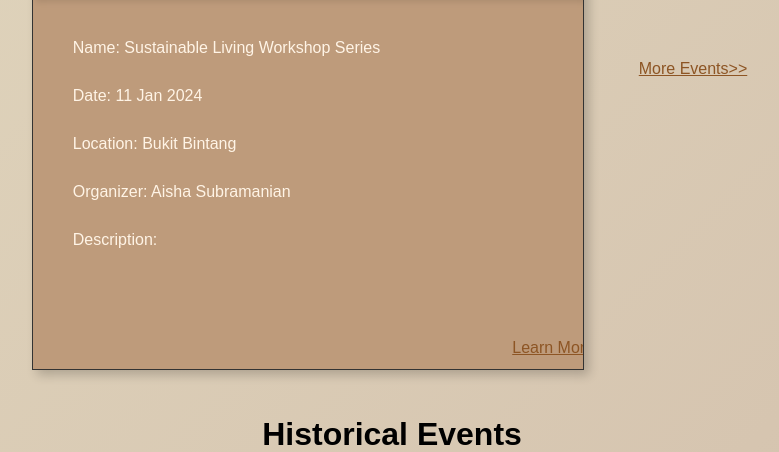
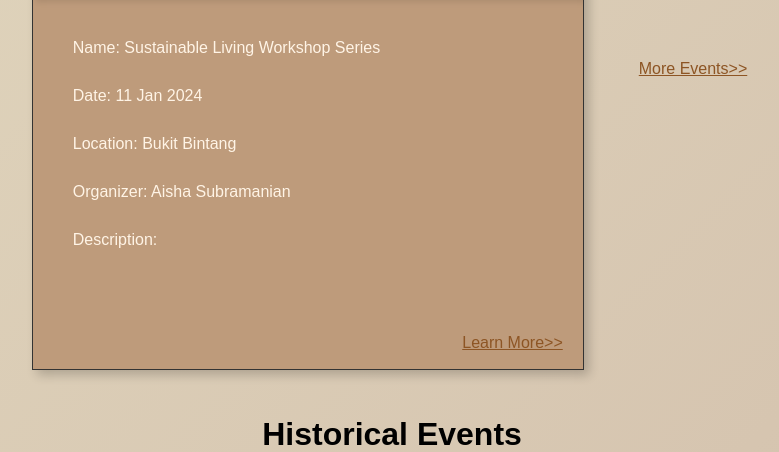
Before and after one commit to MomoYwy/ADollarAPlant, a PHP site: page /wdtassignment/php/mainpage.php in a window 1280 px wide. Shown: the part 2996-3448 px from the top of the page, without its empty margins (248-1027 px from the left). Run offline with PHP 8.4, Linux system fonts and the light colour scheme.

Commit message:
Update mainnav.css

```diff
--- a/wdtassignment/css/mainnav.css
+++ b/wdtassignment/css/mainnav.css
@@ -184,7 +184,7 @@ body {
 }
 
 figcaption {
-    width: 600px;
+    width: 550px;
     height: 350px;
     margin: 10px;
 }
```
